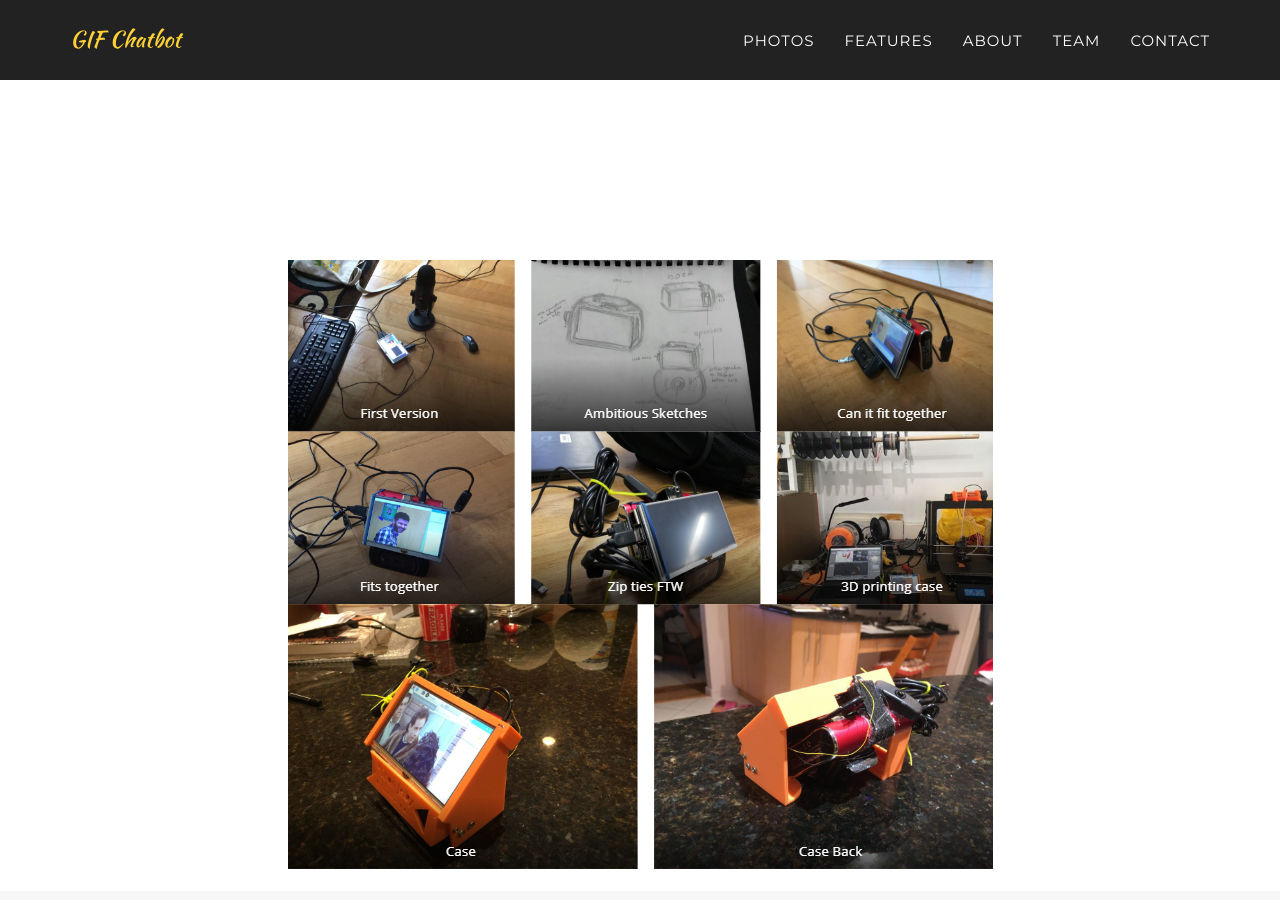
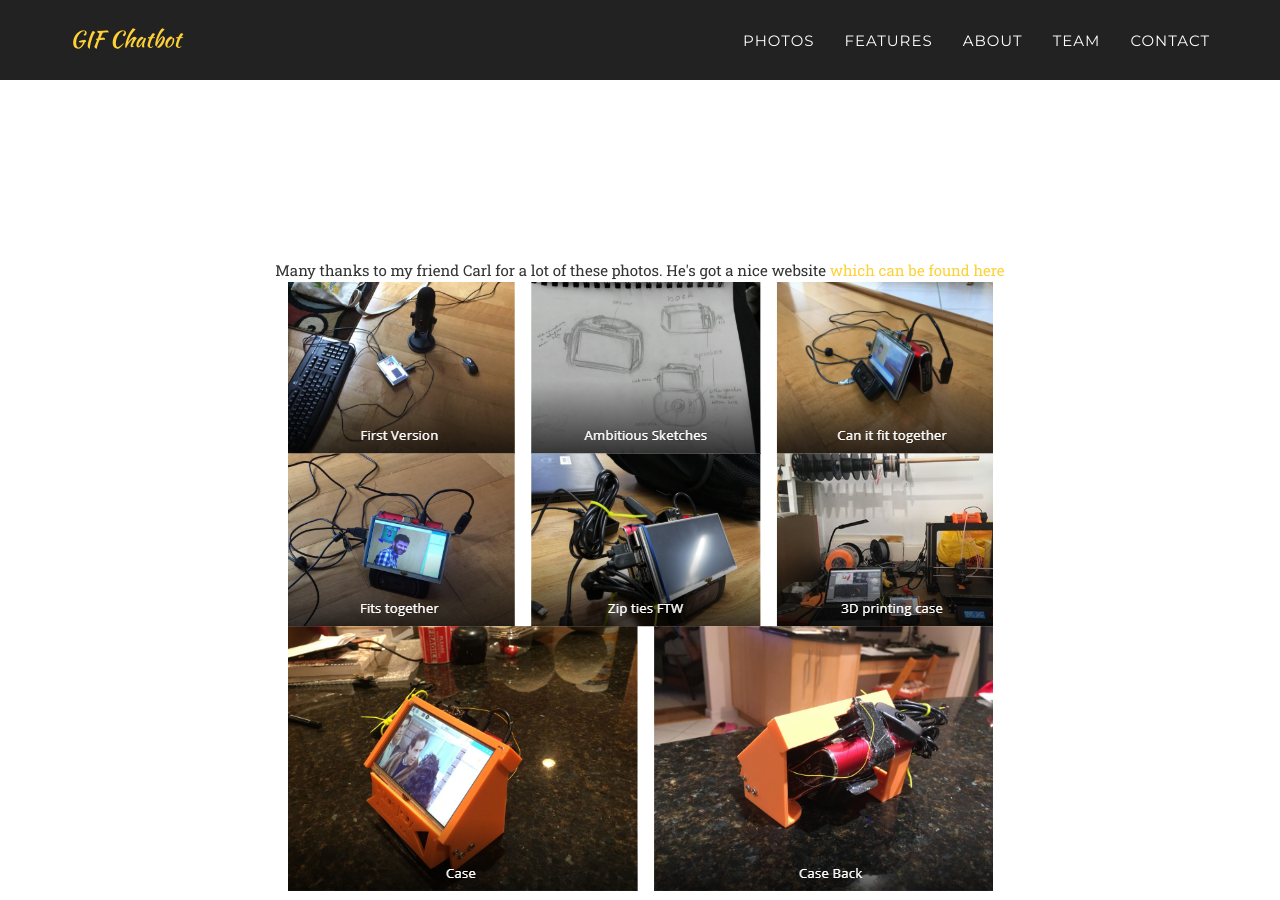
Before and after one commit to ctychen/GIF-Chatbot, a Jekyll site: the page built from index.html, in a window 1280 px wide and 900 px high, scrolled down 1207 px. Built offline with Jekyll 4.4.1, drawn with Linux system fonts in a browser that asks for light colours; some web fonts are replaced.

Commit message:
Update default.html

```diff
--- a/_layouts/default.html
+++ b/_layouts/default.html
@@ -8,6 +8,8 @@
 
     {% include header.html %}
     {% include features.html %}
+	<br>
+	<center>Many thanks to my friend Carl for a lot of these photos. He's got a nice website <a href="https://fancy.lerdorf.com/">which can be found here</a>
 	<br>
 	<center><img src="img/build.PNG" alt="build"/></center>
 	<br>
@@ -22,8 +24,8 @@
 	<center><img src="https://media.tenor.com/images/2f59a3302f2c8c44b435633b8248d77a/tenor.gif" alt="" width="497" height="279"/></center>
 	<br>
 	<center><img src="https://media.tenor.com/images/86dd7d820fd3b87b24c5889679a9ec25/tenor.gif" alt="" width="501" height="282"/></center>
-    <br>
-	{% include about.html %}
+    	<br>
+    {% include about.html %}
     {% include team.html %}
     {% include contact.html %}
     {% include modals.html %}
```
